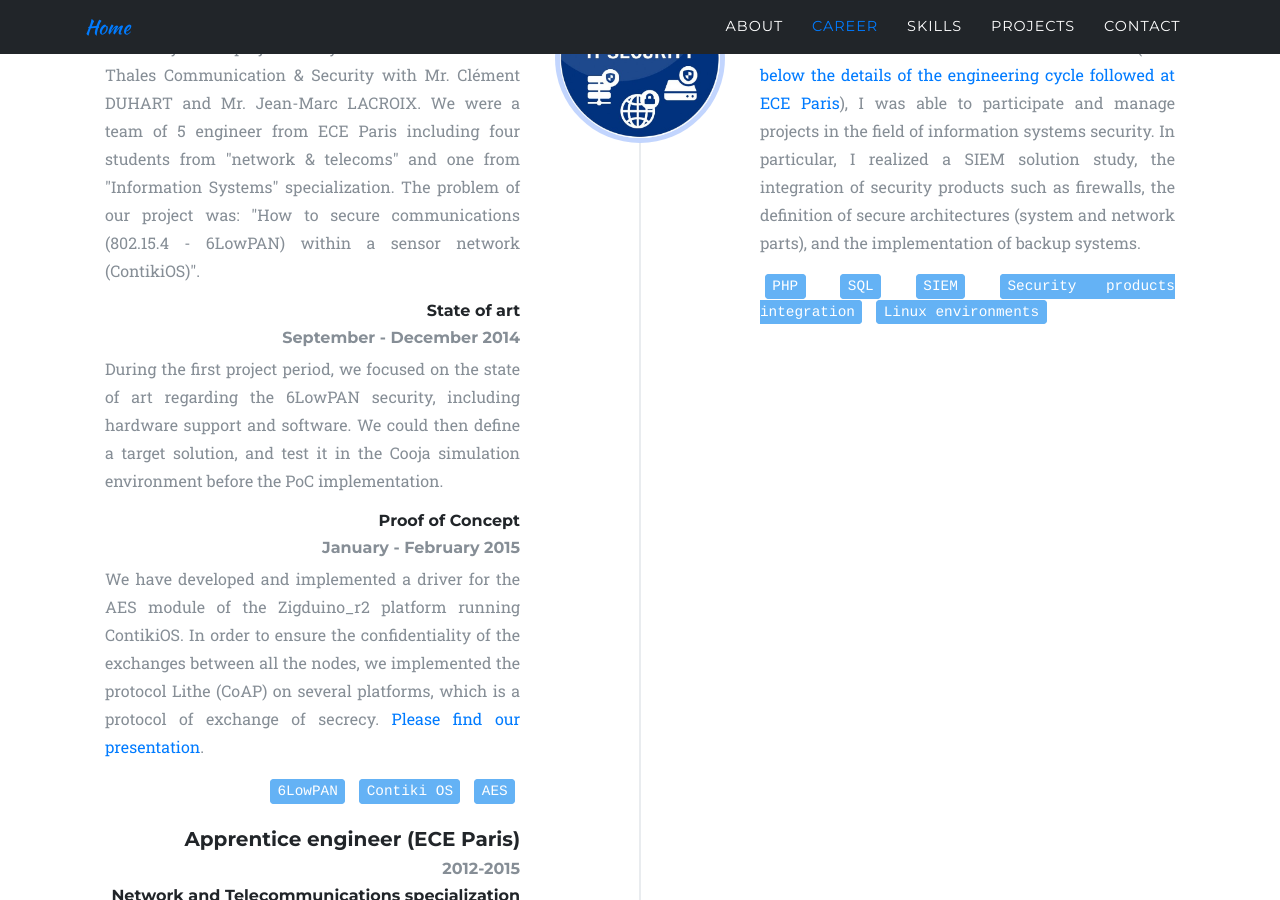
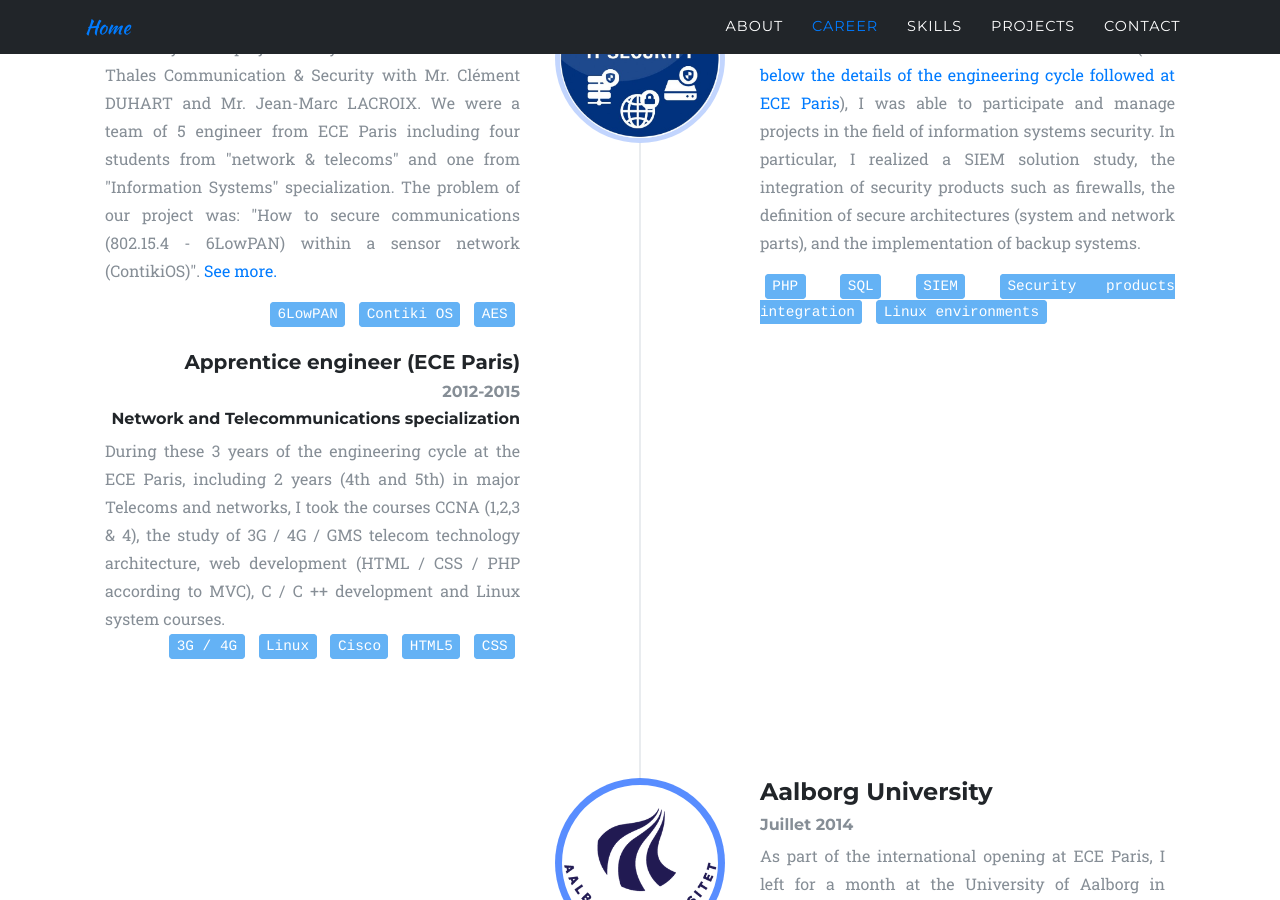
Before and after one commit to MaxKer/MaxKer.github.io, a Jekyll site: the page built from index.html, in a window 1280 px wide and 900 px high, scrolled down 2470 px. Built offline with Jekyll 4.4.1, drawn with Linux system fonts in a browser that asks for light colours; some web fonts are replaced; comment, search, counter and statistics services are not loaded.

Commit message:
update project link

```diff
--- a/_includes/content/career.html
+++ b/_includes/content/career.html
@@ -87,22 +87,9 @@
                   I did my final project study in collaboration with Thales Communication & Security with Mr. Clément DUHART and Mr. Jean-Marc LACROIX.
                   We were a team of 5 engineer from ECE Paris including four students from "network & telecoms" and one from "Information Systems" specialization.
                   The problem of our project was: "How to secure communications (802.15.4 - 6LowPAN) within a sensor network (ContikiOS)".
-              </p>
-              <h6 class="timeline-date">State of art</h6><h6 class="timeline-date text-muted">September - December 2014</h6>
-              <p class="text-muted">
-                During the first project period, we focused on the state of art regarding the 6LowPAN security, including hardware support and software.
-                We could then define a target solution, and test it in the Cooja simulation environment before the PoC implementation.
+                  <a class="portfolio-link" data-toggle="modal" href="#modalPFE">See more.</a>
               </p>
 
-              <h6 class="timeline-date">Proof of Concept </h6><h6 class="timeline-date text-muted">January - February 2015</h6>
-
-              <p class="text-muted">
-
-                We have developed and implemented a driver for the AES module of the Zigduino_r2 platform running ContikiOS.
-                In order to ensure the confidentiality of the exchanges between all the nodes, we implemented the protocol Lithe (CoAP)
-                on several platforms, which is a protocol of exchange of secrecy.
-                <a href="https://drive.google.com/open?id=0B8Kmjwkwv-SlNzh5c1hJZmtVUTg">Please find our presentation</a>.
-              </p>
               <code class="other-skill material-label_primary">6LowPAN</code>
               <code class="other-skill material-label_primary">Contiki OS</code>
               <code class="cyber-tech-skill material-label_primary">AES</code>
--- a/_includes/content/projects.html
+++ b/_includes/content/projects.html
@@ -65,8 +65,8 @@
       </div>
 
       <div class="portfolio-modal modal fade post" id="modalPFE" tabindex="-1" role="dialog" aria-hidden="true">
-        <div class="modal-dialog">
-          <div class="modal-content">
+        <div class="modal-dialog col-lg-8">
+          <div class="modal-content" style="width:60%;margin-left:20%">
             <div class="close-modal" data-dismiss="modal">
               <div class="lr">
                 <div class="rl"></div>
@@ -79,14 +79,15 @@
                     <!-- Project Details Go Here -->
                     <h2 class="text-uppercase">Final project ECE</h2>
 
-                    <h6 class="timeline-date">State of art <block class="text-muted"></block>September - December 2014</h6>
+                    <h5 class="timeline-date">State of art</h5>
+                    <h6 class="timeline-date text-muted">September - December 2014</h6>
                     <p class="text-muted">
                       During the first project period, we focused on the state of art regarding the 6LowPAN security, including hardware support
                       and software. We could then define a target solution, and test it in the Cooja simulation environment
                       before the PoC implementation.
                     </p>
 
-                    <h6 class="timeline-date">Proof of Concept </h6>
+                    <h5 class="timeline-date">Proof of Concept </h5>
                     <h6 class="timeline-date text-muted">January - February 2015</h6>
 
                     <p class="text-muted">
```
